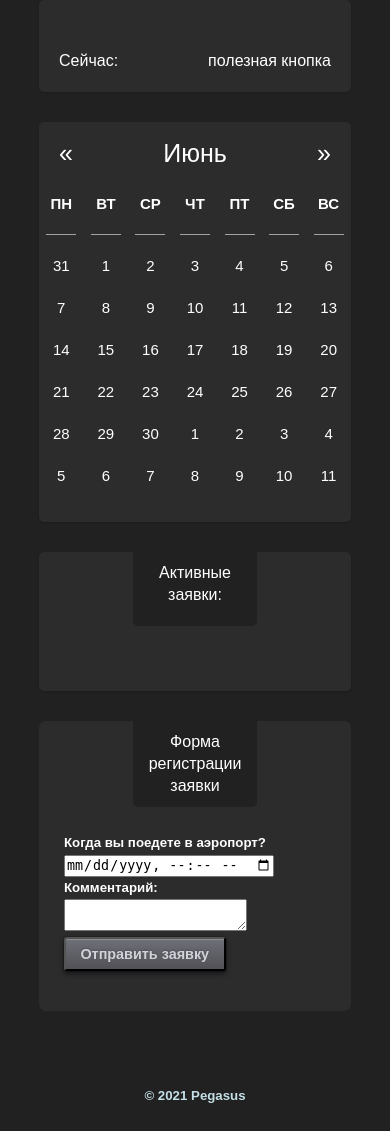
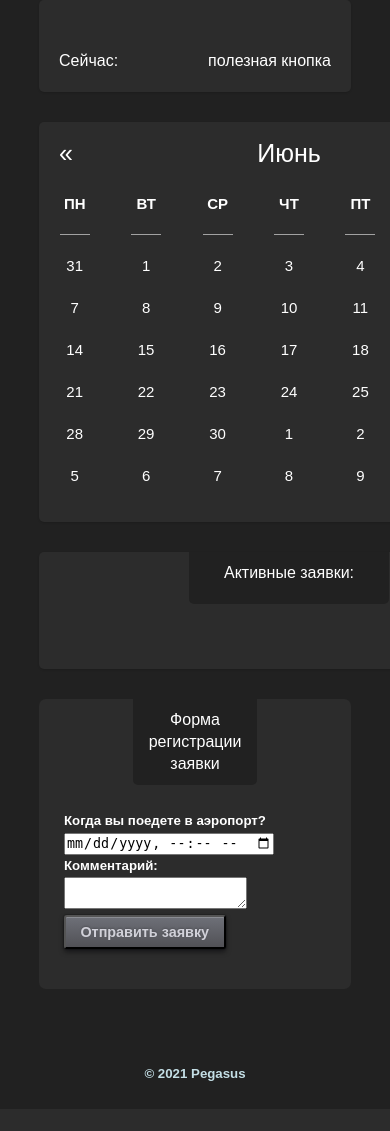
Before and after one commit to Igor-hub-it/Kyrsovaya, a Flask app: page / in a window 390 px wide; the page is wider, and only the part inside the window is pictured. Shown: the part 100-1231 px from the top of that part. After the commit the page ends 1181 px from the top of that part, so only its background shows below. Run offline with Flask 2, Linux system fonts and the light colour scheme.

Commit message:
change main page calendar and requests

```diff
--- a/static/style.css
+++ b/static/style.css
@@ -10,6 +10,7 @@ html, body {
 }
 
 .app {
+    padding: 0 10%;
     font-family: Raleway, sans-serif;
     font-size: 1rem;
     line-height: 22px;
@@ -25,7 +26,7 @@ html, body {
 
 .navbar{
     padding: 0 0 15px;
-    width: 80%;
+    width: 100%;
     background-color: #2c2c2c;
     align-items: center;
     display: flex;
@@ -64,6 +65,7 @@ html, body {
 .main {
     display: flex;
     flex-wrap: wrap;
+    grid-gap: 0 30px;
     width: 100%;
 }
 
@@ -80,7 +82,7 @@ html, body {
     padding-bottom: 30px;
     display: flex;
     flex-direction: column;
-    width: 80%;
+    width: 100%;
     background-color: #2c2c2c;
     border-radius: 5px;
     box-shadow: 0 1px 2px 0 rgb(0 0 0 / 15%);
@@ -147,8 +149,7 @@ button.new_user:active, button.new_req:hover{
     -webkit-box-shadow: 0 1px 2px 0 rgb(0 0 0 / 15%);
     box-shadow: 0 1px 2px 0 rgb(0 0 0 / 15%);
     border-radius: 5px;
-    width: 80%;
-    margin: auto;
+    width: 100%;
 }
 
 .first_block_in{
@@ -165,7 +166,7 @@ button.new_user:active, button.new_req:hover{
     box-shadow: 0 1px 2px 0 rgb(0 0 0 / 15%);
     margin-top: 30px;
     border-radius: 5px;
-    width: 80%;
+    min-width: 500px;
     height: 220px;
 }
 
@@ -196,7 +197,7 @@ button.new_user:active, button.new_req:hover{
     border-radius: 5px;
 }
 
-@media (min-width: 1067px){
+/* @media (min-width: 1067px){
     .col-lg-3{
         -webkit-box-flex: 0;
         -ms-flex: 0 0 33.33333%;
@@ -204,18 +205,15 @@ button.new_user:active, button.new_req:hover{
         min-width: 33.33333%;
         float: left!important;
     }
+} */
+
+.week3, .week2{
+    display: none;
 }
 
-@media (max-width: 1067px){
-    .week3, .week2{
-        display: none;
-    }
-}
 
-@media (max-width: 1067px){
-    .block_calendar{
-        height: 400px;
-    }
+.block_calendar{
+    height: 400px;
 }
 
 .day_name{
@@ -264,13 +262,13 @@ button.new_user:active, button.new_req:hover{
 }
 
 .request_window{
-    margin-top: 30px!important;
+    margin-top: 30px;
     padding-bottom: 30px;
-    width: 80%;
+    min-width: 500px;
+    flex: 1 1 auto;
     background-color: #2c2c2c;
     border-radius: 5px;
     box-shadow: 0 1px 2px 0 rgb(0 0 0 / 15%);
-    margin: auto;
 }
 
 .title_of_req_window{
@@ -320,7 +318,7 @@ button.new_user:active, button.new_req:hover{
 
 .req_maker{
     margin-top: 30px!important;
-    width: 80%;
+    width: 100%;
     background-color: #2c2c2c;
     margin: auto;
     border-radius: 7px;
--- a/templates/includes.html
+++ b/templates/includes.html
@@ -2,7 +2,9 @@
 {% block content %}
     <script src="../static/scripts/user.js"></script>
     {% include 'first_block.html' %}
-    {% include 'calendar.html' %}
-    {% include 'request_window.html' %}
+    <main class="main">
+        {% include 'calendar.html' %}
+        {% include 'request_window.html' %}
+    </main>
     {% include 'req_maker.html' %}
 {% endblock %}
```
